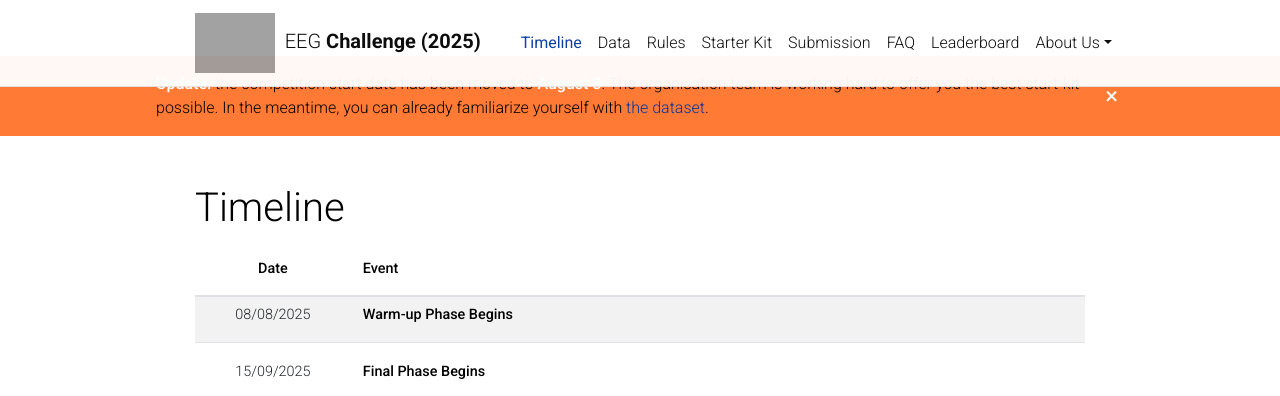
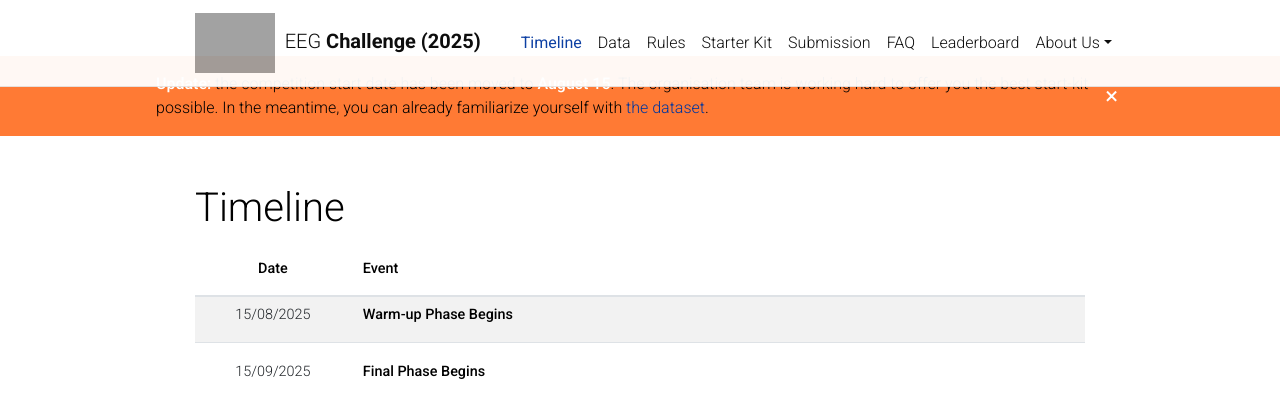
Before and after one commit to urgent-challenge/urgent2024, a Jekyll site: the page built from _pages/timeline.md, in a window 1280 px wide and 1158 px high, cut to the strip 0-396 px from the top of the window. Built offline with Jekyll 4.4.1, drawn with Linux system fonts in a browser that asks for light colours; comment, search, counter and statistics services are not loaded; a style sheet for code colours, icons or effects is not loaded; grey boxes are pictures that could not be loaded.

Commit message:
update date

```diff
--- a/_layouts/default.html
+++ b/_layouts/default.html
@@ -47,7 +47,7 @@
     <div class="banner">
       <div class="banner__content">
         <div class="banner__text">
-          <strong>Update:</strong> the competition start date has been moved to <strong>August 8</strong>. The organisation team is working hard to offer you the best start-kit possible. In the meantime, you can already familiarize yourself with <a href="https://eeg2025.github.io/data/">the dataset</a>.
+          <strong>Update:</strong> the competition start date has been moved to <strong>August 15</strong>. The organisation team is working hard to offer you the best start-kit possible. In the meantime, you can already familiarize yourself with <a href="https://eeg2025.github.io/data/">the dataset</a>.
         </div>
         <button class="banner__close" type="button" data-dismiss="banner" aria-label="Close">
           <span aria-hidden="true">&times;</span>
--- a/_pages/timeline.md
+++ b/_pages/timeline.md
@@ -10,7 +10,7 @@ nav_order: 2
 
 |   **Date**  |         **Event**          |
 |:---------------------------------:|:---------------------------|
-| 08/08/2025 | **Warm-up Phase Begins**  |
+| 15/08/2025 | **Warm-up Phase Begins**  |
 | 15/09/2025 | **Final Phase Begins**  |
 | 31/10/2025 | **Competition Ends** |
 | 30/11/2025 | Competition reports and analysis paper |
```
